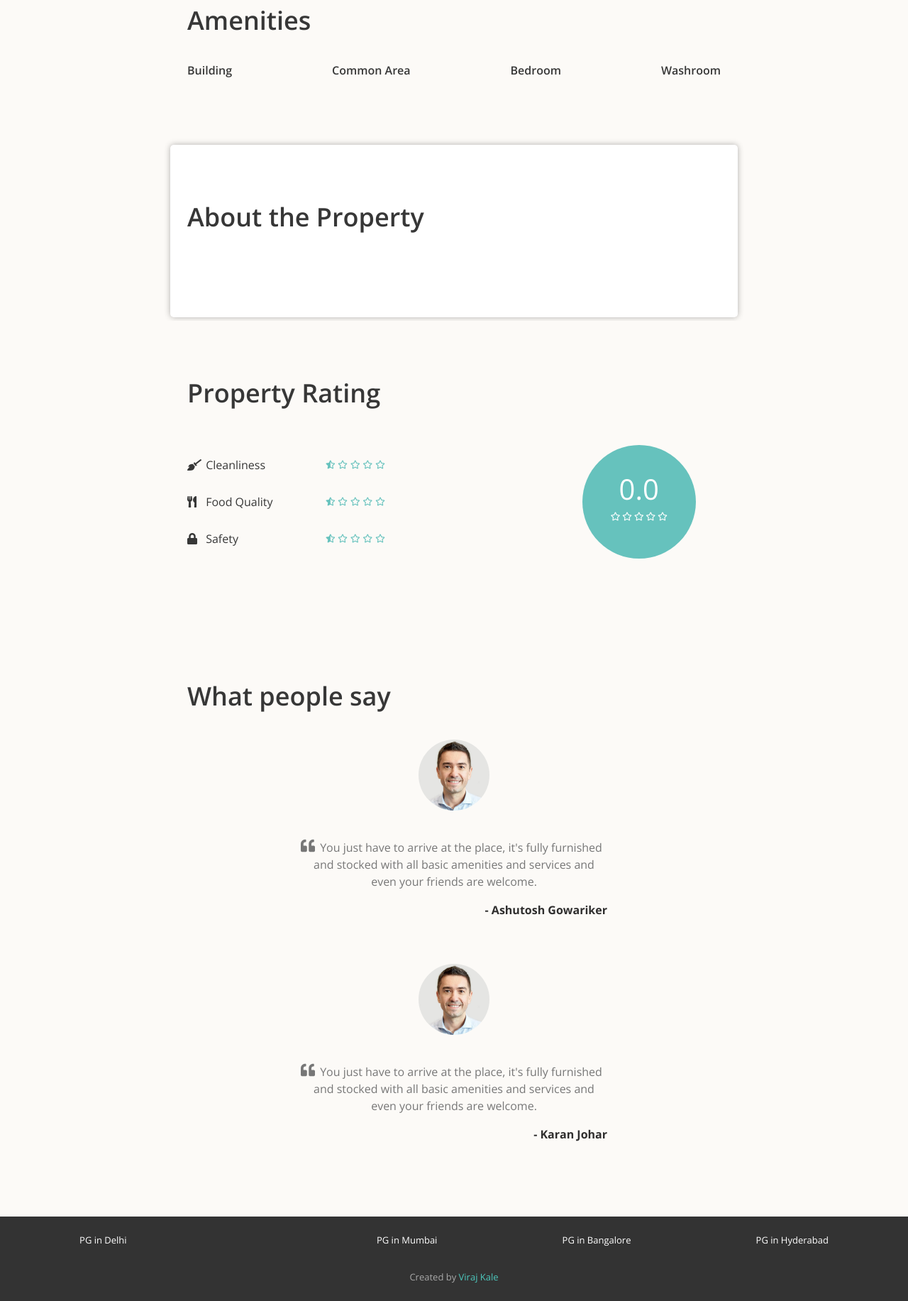
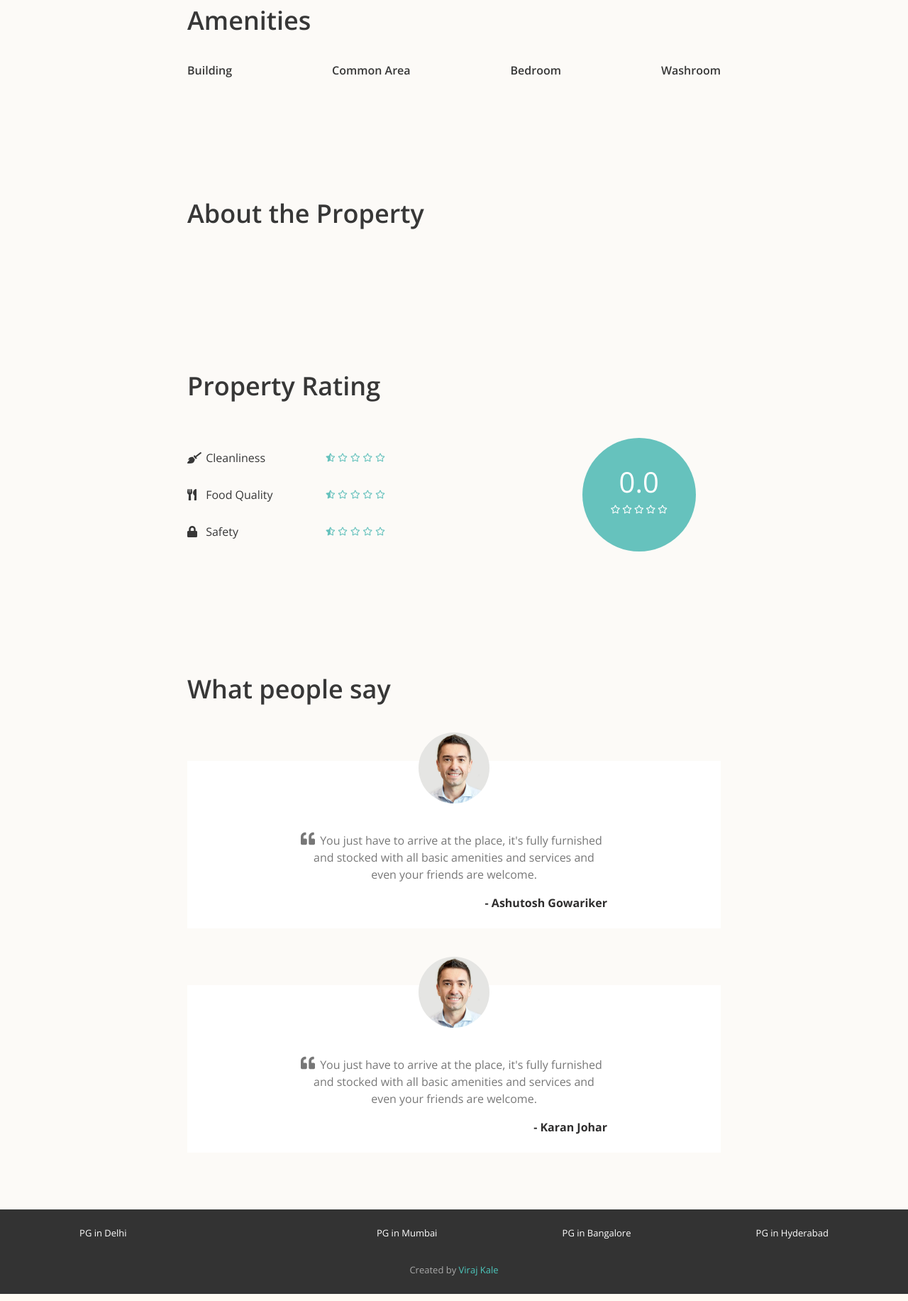
Before and after one commit to iamchaze/PGLife, a PHP site: page /property_detail.php?propertyid=1 in a window 1280 px wide. Shown: the part 465-2298 px from the top of the page at 71% size. Run offline with PHP 8.4, Linux system fonts and the light colour scheme; tables that the repository leaves empty or names only in its code hold one stand-in row (values such as "Sample post"); data that the repository does not hold is empty; some libraries are stand-ins or nearby versions.

Commit message:
updated code

```diff
--- a/css/property_details.css
+++ b/css/property_detail.css
@@ -155,7 +155,7 @@
 }
 
 .testimonial-block {
-    background-color: #fcfaf7;
+    background-color: white;
     padding: 0px 160px 24px;
     margin-top: 80px;
 }
@@ -206,13 +206,5 @@
 .carousel-item img:hover{
     height: 600px;
     z-index: 999;
-    cursor: crosshair;
+    cursor: zoom-in;
 }
-.property-about{
-    background-color: white;
-    max-width: 800px;
-    padding: 80px 24px;
-    margin: 5px auto;
-    border-radius: 5px;
-    box-shadow: 0 0 9px rgba(0,0,0, 0.3);
-}
--- a/dashboard.php
+++ b/dashboard.php
@@ -13,7 +13,7 @@
         href="https://fonts.googleapis.com/css2?family=Open+Sans:ital,wght@0,300;0,400;0,600;0,700;0,800;1,300;1,400;1,600;1,700;1,800&display=swap"
         rel="stylesheet" />
     <link href="css/common.css" rel="stylesheet" />
-    <link href="css/property_details.css" rel="stylesheet" />
+    <link href="css/property_detail.css" rel="stylesheet" />
     <link href="css/home.css" rel="stylesheet" />
     <link href="css/dashboard_.css" rel="stylesheet" />
     <link href="css/property_list.css" rel="stylesheet" />
--- a/property_detail.php
+++ b/property_detail.php
@@ -36,7 +36,7 @@ while ($row = mysqli_fetch_assoc($propertyDetails)):
             href="https://fonts.googleapis.com/css2?family=Open+Sans:ital,wght@0,300;0,400;0,600;0,700;0,800;1,300;1,400;1,600;1,700;1,800&display=swap"
             rel="stylesheet" />
         <link href="css/common.css" rel="stylesheet" />
-        <link href="css/property_details.css" rel="stylesheet" />
+        <link href="css/property_detail.css" rel="stylesheet" />
     </head>
 
     <body>
@@ -219,7 +219,7 @@ while ($row = mysqli_fetch_assoc($propertyDetails)):
                 ?>
             </div>
         </div>
-        <div class="property-about">
+        <div class="property-about page-container">
             <h1>About the Property</h1>
             <p>
                 <?php
```
